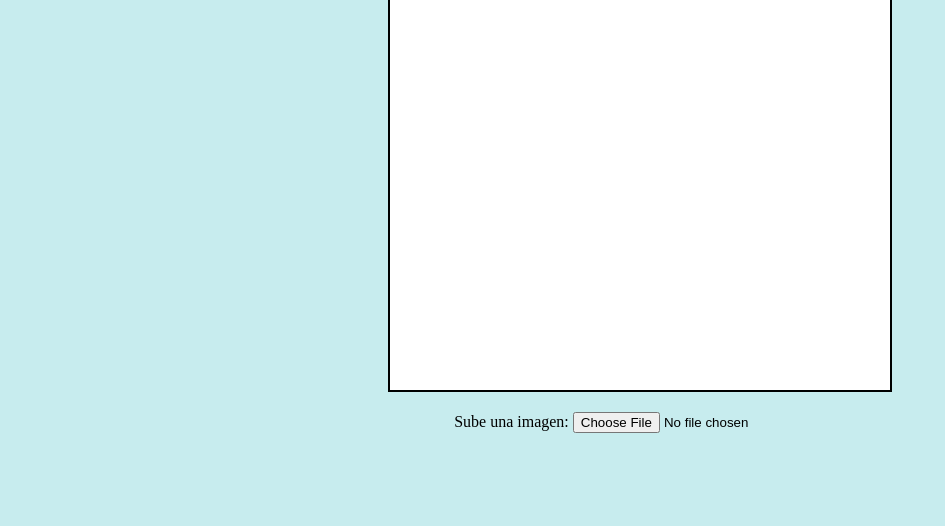
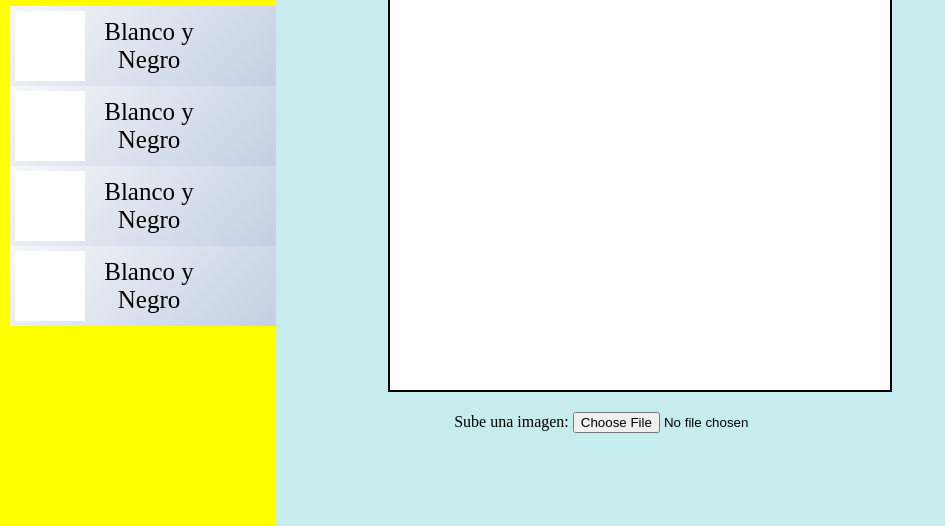
Before and after one commit to julian-acastro/paint, a plain HTML site: page index.html in a window 1280 px wide. Shown: the part 274-800 px from the top of the page, without its empty margins (0-945 px from the left). Drawn offline with Linux system fonts and the light colour scheme.

Commit message:
boceto de barra lateral para filtros

```diff
--- a/index.html
+++ b/index.html
@@ -40,7 +40,36 @@
             <input type="range" name="cursor" id="cursor" min="1" max="20" value="1" oninput="anchoCursor(this);"><span id="valor">1</span>
         </div>
     </nav>
+    <div class="lateralIzquierdo">
+        <h1>Filtros</h1>
+        <div class="filtrosCaja">
+            <div class="cartaFiltro">
+                <div class="icono">
 
+                </div>
+                <label> Blanco y Negro </label>
+            </div>
+            <div class="cartaFiltro">
+                <div class="icono">
+
+                </div>
+                <label> Blanco y Negro </label>
+            </div>
+            <div class="cartaFiltro">
+                <div class="icono">
+
+                </div>
+                <label> Blanco y Negro </label>
+            </div>
+            <div class="cartaFiltro">
+                <div class="icono">
+
+                </div>
+                <label> Blanco y Negro </label>
+            </div>
+
+        </div>
+    </div>
 
     <div>
         <canvas id="canvas" width="500" height="500"></canvas>
--- a/style.css
+++ b/style.css
@@ -2,10 +2,12 @@
     border: solid 2px black;
     background-color: white;
 }
+
 body{
     text-align: center;
     background-color: #c7ecee;
 }
+
 .opcion{
     display:inline-flex;
     flex-wrap: wrap;
@@ -27,3 +29,31 @@ body{
     color: white;
     border: 5px yellow solid;
 }
+.lateralIzquierdo{
+    position: absolute;
+    left:0;
+    bottom:0;
+    top: 0;
+    width: 20vw;
+    background-color: yellow;
+    display: inline-block;
+    padding: 10px;
+    align-content: center;
+}
+
+.cartaFiltro{
+    display: flex;
+    width: 100%;
+    background-image: linear-gradient(135deg, #f5f7fa 0%, #c3cfe2 100%);
+    align-items:center;
+    padding: 5px;
+    font-size: 25px;
+}
+.icono{
+    width: 70px;
+    height: 70px;
+    background:white;
+}
+.cartaFiltro label{
+    width: 50%;
+}
```
